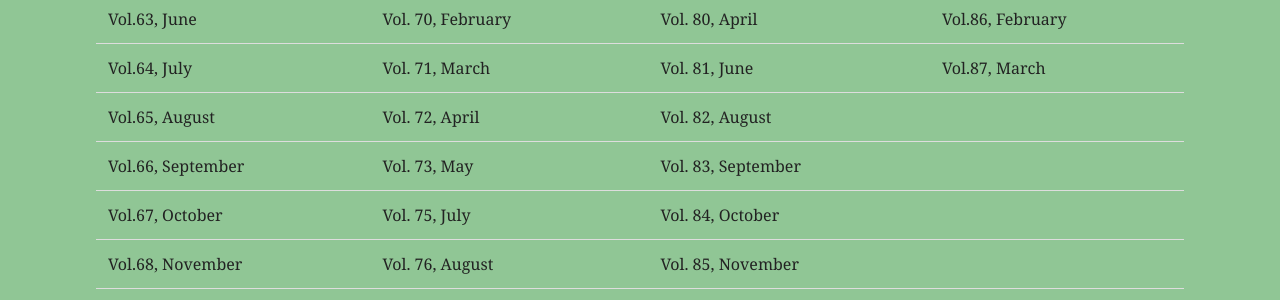
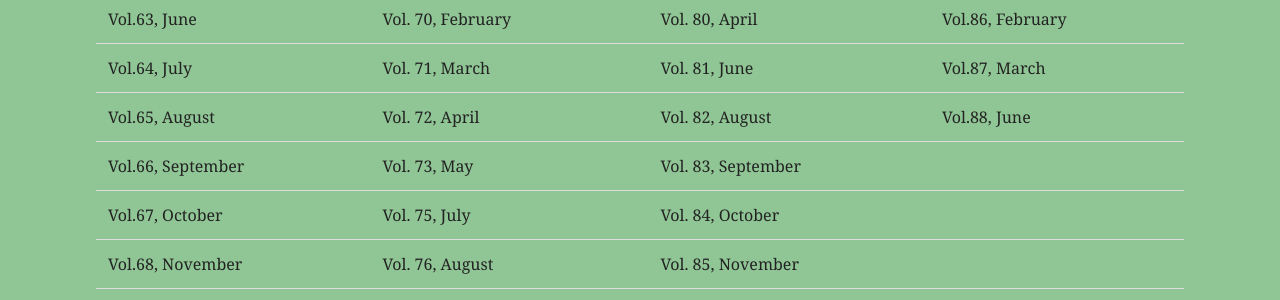
Before and after one commit to reboarchers/reboarchers.github.io, a Jekyll site: the page built from membership.md, in a window 1280 px wide and 900 px high, scrolled down 1431 px. Shown: the part 154-454 px from the top of the window. Built offline with Jekyll 4.4.1, drawn with Linux system fonts in a browser that asks for light colours.

Commit message:
Add Target Talk 88

```diff
--- a/membership.md
+++ b/membership.md
@@ -48,7 +48,7 @@ Find some of our more recent editions below.
 |-------------------------|-------------------------|--------------------------|------------------------|
 |[Vol.63, June][v63]      |[Vol. 70, February][v70] |[Vol. 80, April][v80]     |[Vol.86, February][v86] |
 |[Vol.64, July][v64]      |[Vol. 71, March][v71]    |[Vol. 81, June][v81]      |[Vol.87, March][v87] |
-|[Vol.65, August][v65]    |[Vol. 72, April][v72]    |[Vol. 82, August][v82]    | |
+|[Vol.65, August][v65]    |[Vol. 72, April][v72]    |[Vol. 82, August][v82]    |[Vol.88, June][v88] |
 |[Vol.66, September][v66] |[Vol. 73, May][v73]      |[Vol. 83, September][v83] | |
 |[Vol.67, October][v67]   |[Vol. 75, July][v75]     |[Vol. 84, October][v84]   | |
 |[Vol.68, November][v68]  |[Vol. 76, August][v76]   |[Vol. 85, November][v85]  | |
```
Also changed, not shown: other parts of membership.md (+1 -0 lines), 1 other file.
